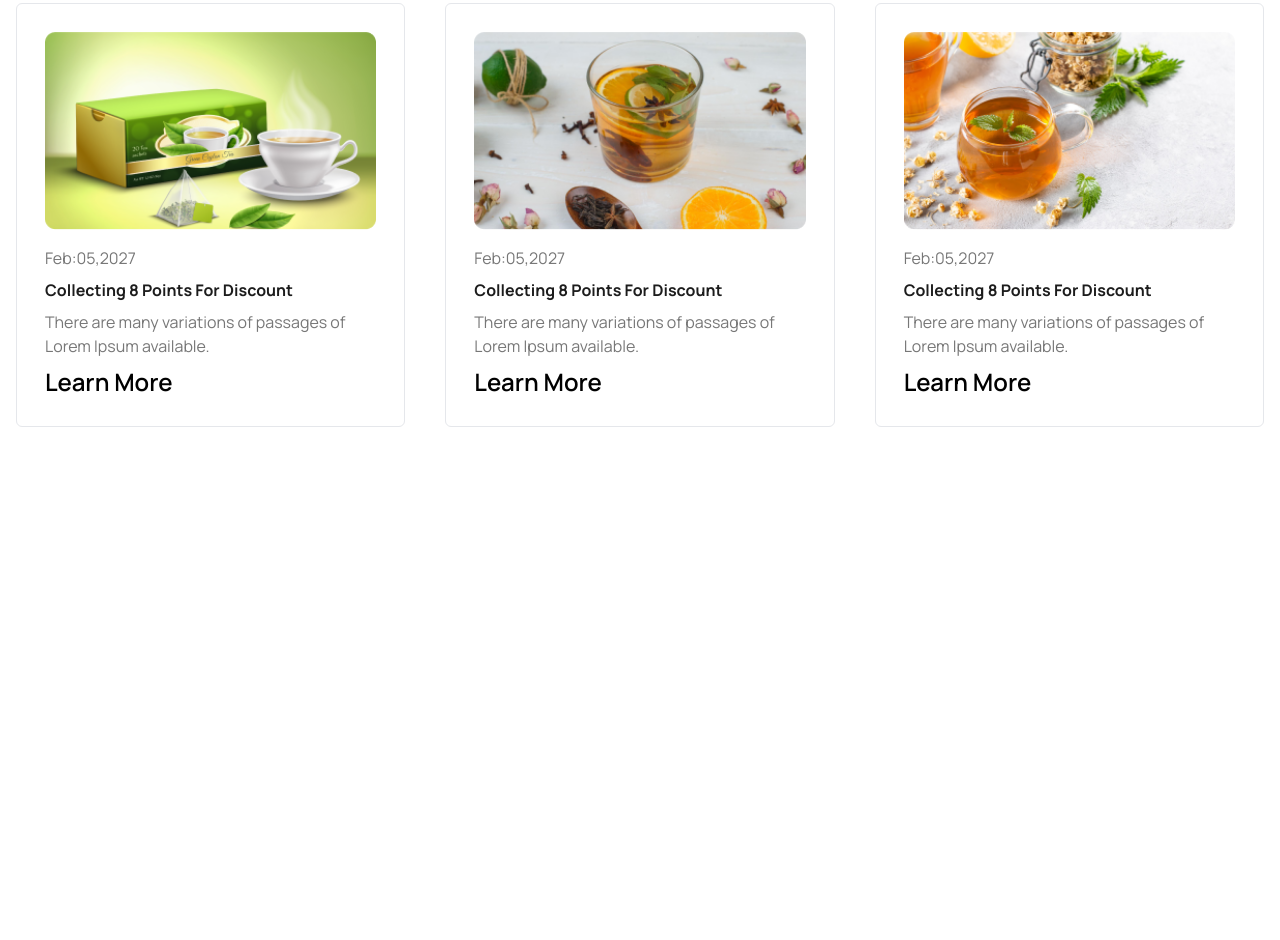
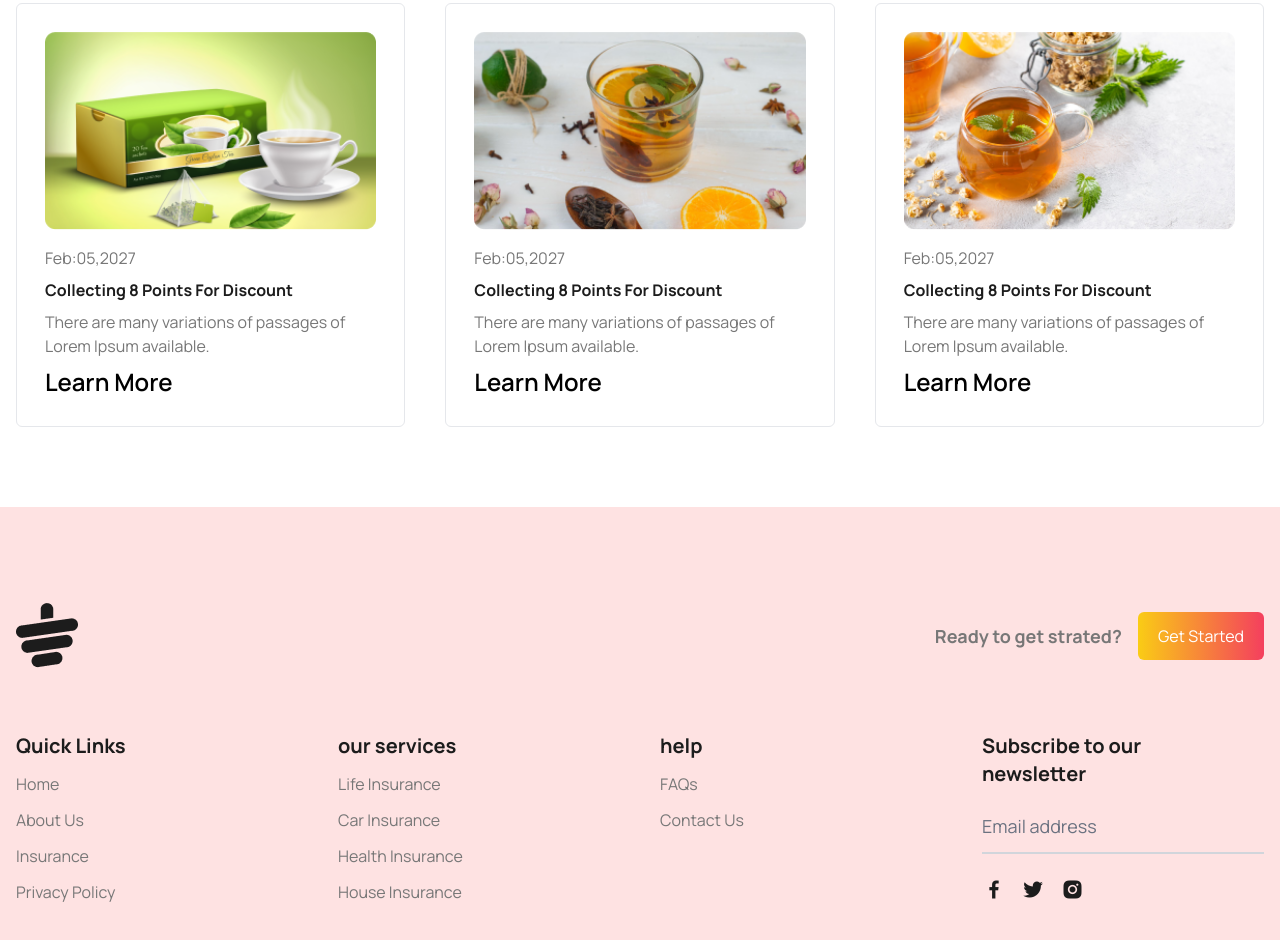
Before and after one commit to mdridwanh20/Tea-House, a plain HTML site: page index.html in a window 1280 px wide. Shown: the part 1285-2225 px from the top of the page. Before the commit the page ends 1792 px from the top, so only its background shows below. Drawn offline with nearby package versions, Linux system fonts and the light colour scheme.

Commit message:
footer added

```diff
--- a/index.html
+++ b/index.html
@@ -93,7 +93,6 @@
          </div>
       </section>
 
-
       <!-- News & Events -->
        <section class="space-y-2 flex flex-col items-center text-center my-16">
             <h2 class="font-black text-3xl">News & Events</h2>
@@ -136,12 +135,74 @@
                  </div>
 
              </div>
-
        </section>
     </main>
 
-    <footer>
+    <footer class="bg-red-100 py-20">
+        <div class="footer-container mx-auto container p-4 space-y-16">
+          <!-- footer hading cnt -->
+              <div class="lg:flex justify-between gap-5">
+                  <img src="./images/cup.png" alt="">
+                  <div class="flex items-center space-x-4">
+                    <p class="text-lg font-bold">Ready to get strated?</p>
+                    <button class="rounded-md bg-gradient-to-r from-yellow-400 to-rose-500 capitalize text-white px-5 py-3">get started</button>
+                  </div>
+              </div>
 
+              <!-- footer description -->
+               <div class="description-container grid grid-cols-1 lg:grid-cols-4 md:grid-cols-2 gap-10">
+                  <!-- description Quick Links -->
+                    <div class="space-y-3">
+                      <h3 class="font-bold text-xl">Quick Links</h3>
+                      <p class="capitalize">home</p>
+                      <p class="capitalize">about us</p>
+                      <p class="capitalize">insurance</p>
+                      <p class="capitalize">privacy policy</p>
+                    </div>
+                  <!-- description our services -->
+                    <div class="space-y-3">
+                      <h3 class="font-bold text-xl">our services</h3>
+                      <p class="capitalize">life insurance</p>
+                      <p class="capitalize">car insurance</p>
+                      <p class="capitalize">health insurance</p>
+                      <p class="capitalize">house insurance</p>
+                    </div>
+                  <!-- description help -->
+                    <div class="space-y-3">
+                      <h3 class="font-bold text-xl">help</h3>
+                      <p class="">FAQs</p>
+                      <p class="capitalize">contact us</p>
+                    </div>
+                  <!-- description Subscribe and form -->
+                    <div class="space-y-3">
+                      <h3 class="font-bold text-xl">Subscribe to our <br> newsletter</h3>
+
+                          <div class="">
+                            <form class="">
+                              <div class="relative z-0 w-full mb-5 group">
+                                  <input type="email" name="floating_email" id="floating_email" class=" block py-4 px-0 w-full text-sm text-gray-900 bg-transparent border-0 border-b-2 border-gray-300 appearance-none dark:text-white dark:border-gray-600 dark:focus:border-black-500 focus:outline-none focus:ring-0 focus:border-black-600 peer" placeholder=" " required />
+
+                                  <label for="floating_email" class="
+                                  peer-focus:font-medium absolute text-lg text-gray-500 dark:text-gray-400 duration-300 transform -translate-y-6 scale-75 top-3 -z-10 origin-[0] peer-focus:start-0 rtl:peer-focus:translate-x-1/4 rtl:peer-focus:left-auto peer-focus:text-black-600 peer-focus:dark:text-black-500 peer-placeholder-shown:scale-100 peer-placeholder-shown:translate-y-0 peer-focus:scale-75 peer-focus:-translate-y-6">Email address
+                                  </label>
+
+                                    <!-- <div class="absolute">
+                                      <i class=' bg-red-400 text-white rounded-full p-1 bx bx-chevron-right'></i>
+                                    </div> -->
+
+                              </div>
+                            </form>
+
+                              <div class="space-x-3">
+                                <i class='text-2xl bx bxl-facebook' ></i>
+                                <i class='text-2xl bx bxl-twitter' ></i>
+                                <i class='text-2xl bx bxl-instagram-alt'></i>
+                              </div>
+                          </div>
+                    </div>
+               </div>
+
+        </div>
     </footer>
 
 </body>
```
